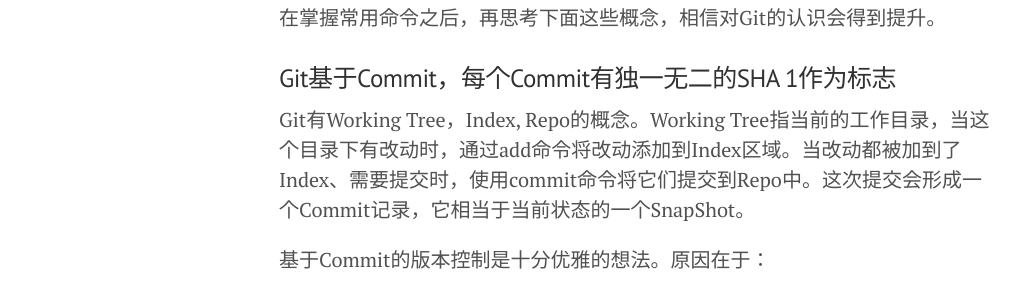
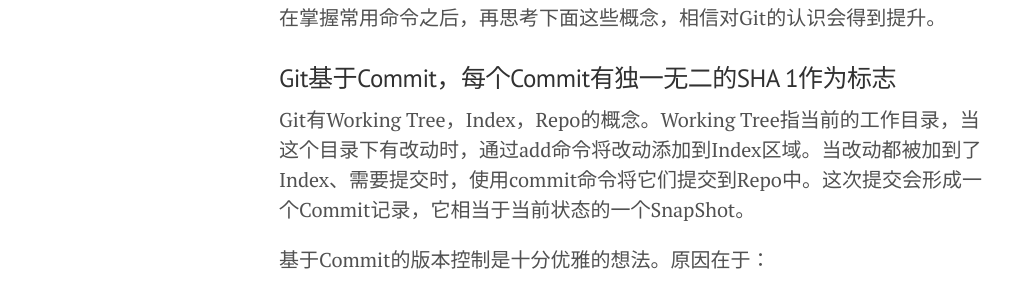
Before and after one commit to yuantops/blog, a Jekyll site: the page built from _posts/2014-12-05-key-concepts-to-understand-git.md, in a window 1280 px wide. Shown: the part 429-726 px from the top of the page, without its empty margins (1-1031 px from the left). Built offline with Jekyll 4.4.1, drawn with Linux system fonts in a browser that asks for light colours; Markdown is read by kramdown in place of the engine named in the settings.

Commit message:
format adjust

```diff
--- a/_posts/2014-12-05-key-concepts-to-understand-git.md
+++ b/_posts/2014-12-05-key-concepts-to-understand-git.md
@@ -9,9 +9,10 @@ Git是十分强大的文件版本控制工具，是程序员必备的基本技
 Git的控制哲学十分优雅，特别是了解它后会更为之倾倒。Git的入门在此不赘述。在掌握常用命令之后，再思考下面这些概念，相信对Git的认识会得到提升。
 
 ###Git基于Commit，每个Commit有独一无二的SHA 1作为标志
-Git有Working Tree，Index, Repo的概念。Working Tree指当前的工作目录，当这个目录下有改动时，通过add命令将改动添加到Index区域。当改动都被加到了Index、需要提交时，使用commit命令将它们提交到Repo中。这次提交会形成一个Commit记录，它相当于当前状态的一个SnapShot。
+Git有Working Tree，Index，Repo的概念。Working Tree指当前的工作目录，当这个目录下有改动时，通过add命令将改动添加到Index区域。当改动都被加到了Index、需要提交时，使用commit命令将它们提交到Repo中。这次提交会形成一个Commit记录，它相当于当前状态的一个SnapShot。
 
 基于Commit的版本控制是十分优雅的想法。原因在于：
+
 - 每次Commit，系统只是保存了**文件的改变**（而不是改变后的文件），这样节省了磁盘空间
 - 每次Commit都是在上次Commit的基础上发生的（当Git Repo初始化时建立第一个Commit，它是所有Commit的最终基础），包含了对上次Commit的引用，因此一次次的Commit形成了一个链式结构
 - 每个Commit都有**唯一**的标志符号: （一般为）SHA 1值。它是Commit的内容经过数学计算得到的。
@@ -25,6 +26,7 @@ Git有Working Tree，Index, Repo的概念。Working Tree指当前的工作目录
 因为Repo的更改记录是以一个个Commit组织起来的，它们就像一个个节点，能确定某个确定时刻的目录状态。因此，当我们想要切换到某个状态时，就要在庞大的Commit网络中定位某个Commit，并转到那个Commit。但唯一标准Commit的SHA 1值是很长的一串数字，为了方便识别与输入，就给这些SHA 1添加字符串的别名。因此Branch，HEAD，TAG本质上都是SHA 1的别名,确定Commit用的。
 
 但Branch, HEAD, TAG毕竟有特殊的地方（不然为什么不给所有的Commit都取别名呢？），它们标记的是特殊的Commit：
+
 - Branch标记某个分支上离现在时刻最近的那次Commit。显然，随着在分支上不断提交Commit，Branch的指向对象也不断前进。试想一棵有枝干和树叶的树，那么Branch就是所有树枝末端的那片叶子。又因为每个Commit都包含它父Commit的标识（SHA 1值），所以确定了一个分叉的末端，就相当于确定了这个分叉上的所有Commit。一般而言，Git Repo都默认存在一个叫master的Branch。
 
 - HEAD标记当前工作在哪个Commit位置。试想我正在开发软件项目，5个不同分支对应相对5个独立的功能，我要接着修改哪一个分支，就把HEAD移到这个分支上。又因为Branch指向分支的最新Commit，所以也就是把HEAD移到了这个Branch上。当然，如果我不想接着某个Branch的最新进度修改，当然也是可以的，直接切换到那个Commit即可。总之，可以将HEAD想象成*我此时此刻站着干活的地方*。
```
